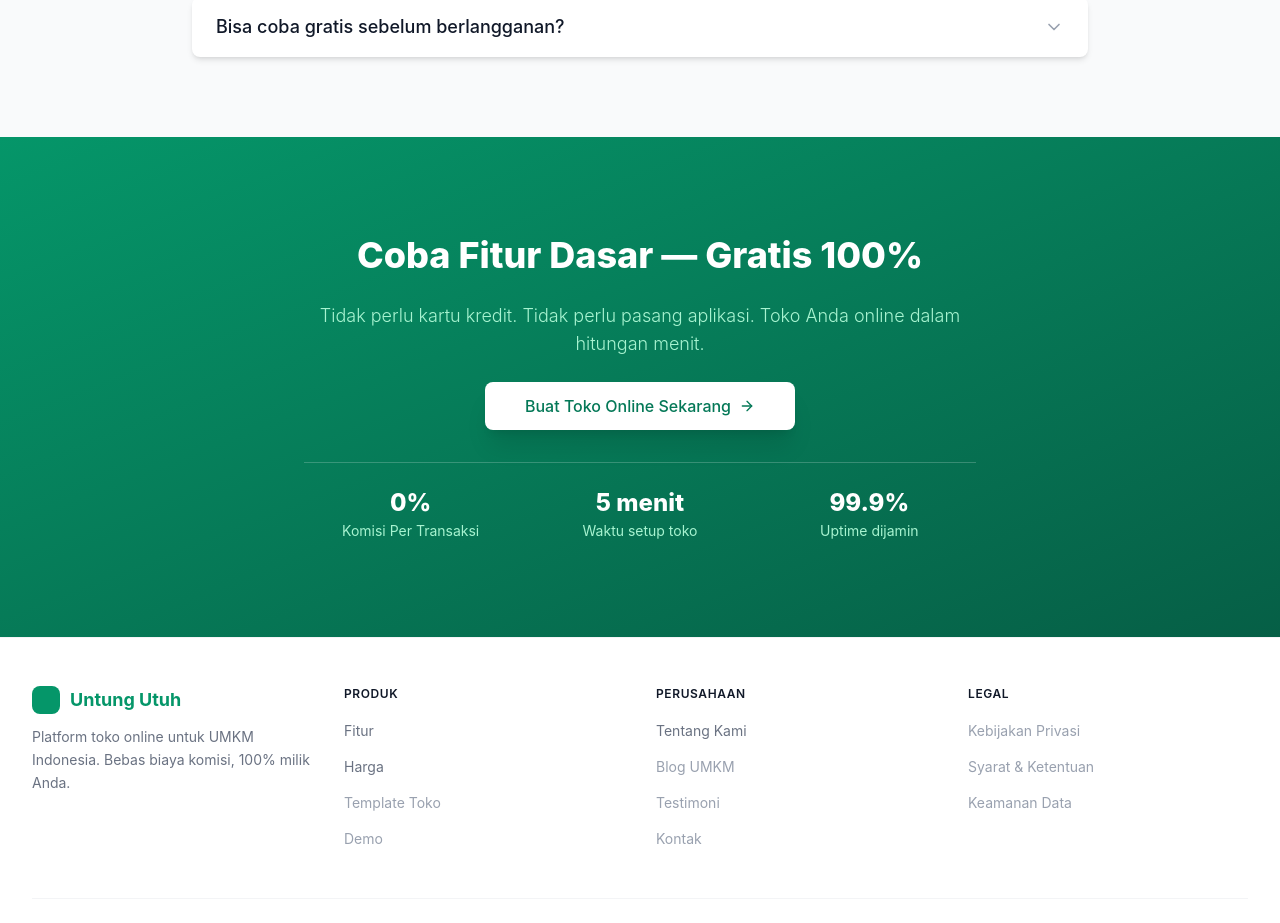
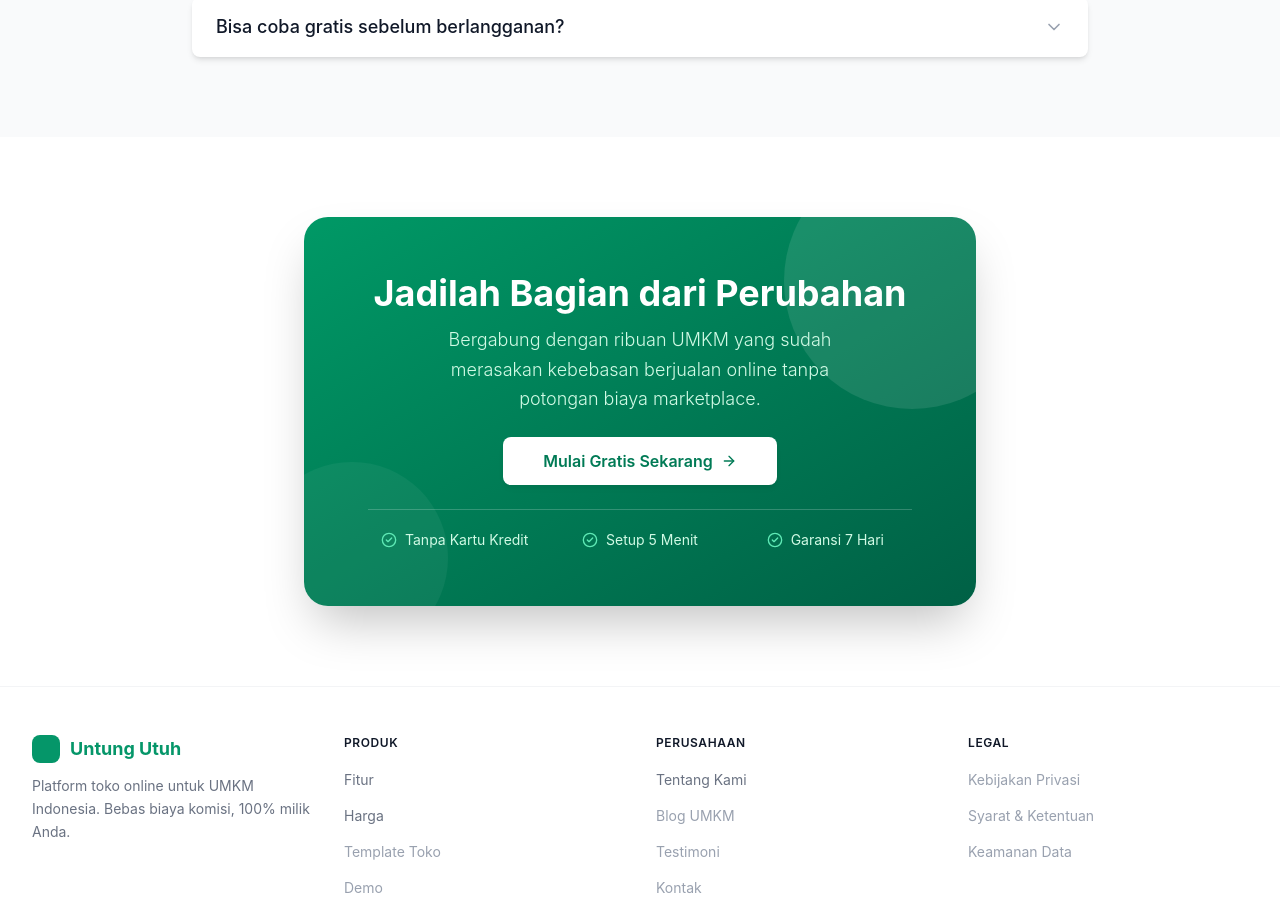
Before and after one commit to kamalfikrikamal/Untung-Utuh, a React (Vite) app in the folder frontend/: page /harga in a window 1280 px wide. Shown: the part 3400-4323 px from the top of the page. Built offline with nearby package versions, Linux system fonts and the light colour scheme.

Commit message:
feat: redesign HeroCTA dengan data-driven content dan trust badges

```diff
--- a/frontend/src/components/Layout/HeroCTA.jsx
+++ b/frontend/src/components/Layout/HeroCTA.jsx
@@ -1,40 +1,45 @@
 import { Link } from 'react-router-dom';
-import { ArrowRight } from 'lucide-react';
+import { ArrowRight, CheckCircle2 } from 'lucide-react';
 import { Button } from '../ui/Button';
+import {cta} from '../../data/aboutData';
 
 const HeroCTA = () => {
   return (
-     <section className="py-24 px-4 sm:px-6 lg:px-8 bg-gradient-to-br from-primary-600 to-primary-800">
-       <div className="max-w-2xl mx-auto flex flex-col items-center text-center gap-6">
-         <h2 className="text-3xl sm:text-4xl font-extrabold text-white leading-tight">
-          Coba Fitur Dasar — Gratis 100%
+    <section className="py-20 px-4 sm:px-6 lg:px-8 bg-white">
+      <div className="max-w-2xl mx-auto">
+        <div className="relative rounded-3xl bg-gradient-to-br from-emerald-600 to-emerald-800 px-8 py-14 sm:px-16 text-center overflow-hidden shadow-2xl">
+          <div className="pointer-events-none absolute -top-16 -right-16 h-64 w-64 rounded-full bg-white/10" />
+          <div className="pointer-events-none absolute -bottom-12 -left-12 h-48 w-48 rounded-full bg-white/5" />
+
+          <div className="relative z-10 flex flex-col items-center gap-6">
+            <div>
+              <h2 className="text-3xl sm:text-4xl font-bold text-white mb-3">
+                {cta.title}
               </h2>
-         <p className="text-primary-200 text-lg font-light">
-          Tidak perlu kartu kredit. Tidak perlu pasang aplikasi.
-          Toko Anda online dalam hitungan menit.
+              <p className="text-emerald-100 text-base sm:text-lg font-light max-w-md mx-auto leading-relaxed">
+                {cta.subtitle}
               </p>
+            </div>
 
-         <Link to="/register">
+            <Link to={cta.buttonLink}>
               <Button
                 size="lg"
-            className="bg-white text-primary-700 hover:bg-primary-50 shadow-xl text-base px-10 group"
+                className="text-base px-10 bg-white text-emerald-700 hover:bg-emerald-50 shadow-none font-semibold"
               >
-             Buat Toko Online Sekarang
-             <ArrowRight className="ml-2 h-4 w-4 group-hover:translate-x-1 transition-transform" />
+                {cta.buttonText}
+                <ArrowRight className="ml-2 h-4 w-4" />
               </Button>
             </Link>
 
-         <div className="grid grid-cols-1 sm:grid-cols-3 gap-4 w-full border-t border-white/20 pt-6 mt-2">
-           {[
-             { val: '0%', label: 'Komisi Per Transaksi' },
-             { val: '5 menit', label: 'Waktu setup toko' },
-             { val: '99.9%', label: 'Uptime dijamin' },
-           ].map(({ val, label }) => (
-             <div key={label} className="flex flex-col items-center gap-0.5">
-               <span className="text-2xl font-extrabold text-white">{val}</span>
-               <span className="text-sm text-primary-200">{label}</span>
+            <div className="w-full pt-5 border-t border-white/20 grid grid-cols-1 sm:grid-cols-3 gap-3">
+              {cta.trustBadges.map((text) => (
+                <div key={text} className="flex items-center justify-center gap-2 text-sm text-emerald-100">
+                  <CheckCircle2 className="h-4 w-4 text-emerald-300 flex-shrink-0" />
+                  <span>{text}</span>
                 </div>
               ))}
+            </div>
+          </div>
         </div>
       </div>
     </section>
```
Lines whose indentation alone changed are shown as unchanged.
